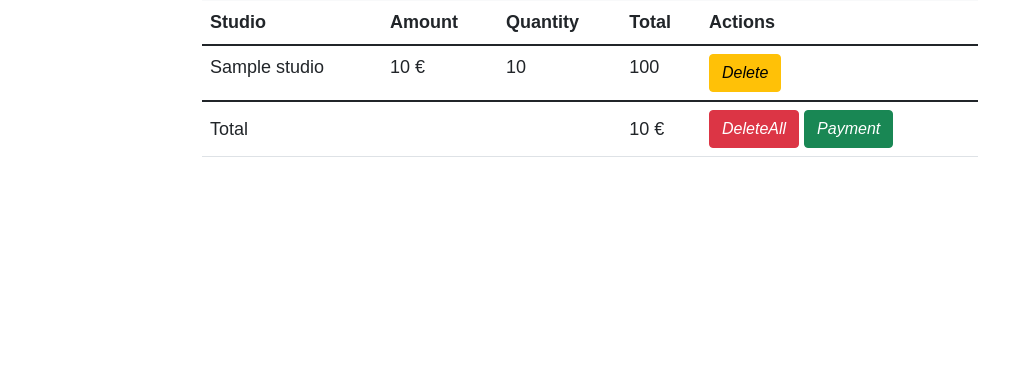
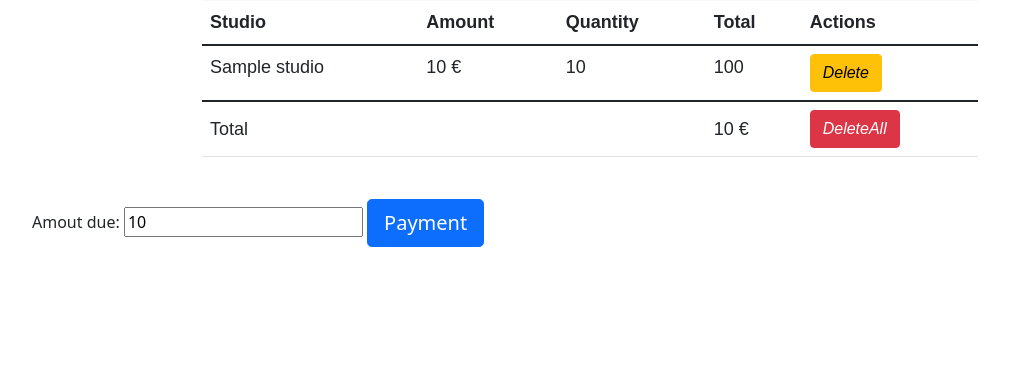
Before and after one commit to eddyRAJA/StudioLoc, a Symfony app: template templates/cart/index.html.twig in a window 1280 px wide. Shown: the part 421-800 px from the top of the page, without its empty margins (50-1059 px from the left). Run offline with Twig, Linux system fonts and the light colour scheme; the template is opened without the code that fills it: most values are stand-ins (such as "Sample title", 1, 10 or a date in 2020); some libraries are stand-ins or nearby versions.

Commit message:
I have the amount

```diff
--- a/src/Controller/CartController.php
+++ b/src/Controller/CartController.php
@@ -38,7 +38,7 @@ class CartController extends AbstractController
 
         //build data
         $dataCady = [];
-        $total = 0;
+        $total = 0.00;
         //dd($cady);
 
         foreach ($cady as $id => $quantity) {
@@ -46,6 +46,8 @@ class CartController extends AbstractController
 
             $studioId = $reservation->getStudio()->getId();
             $studio = $studioRepository->findById($studioId);
+
+            dd($reservation);
 
             $dataCady[] = [
                 "reservation" => $reservation,
--- a/templates/cart/index.html.twig
+++ b/templates/cart/index.html.twig
@@ -67,26 +67,34 @@
             </tr>
           {% endfor %}
         </tbody>
+        {% if dataCady %}
           <tfoot>
             <tr>
               <td colspan="3">Total</td>
               <td>{{ total }}
                 €</td>
               <td>
-              {% if dataCady %}
                 <a href="{{ path('cart_delete_all') }}" class="btn btn-danger">
                   <i class="bi bi-cart-x">DeleteAll</i>
                 </a>
-                <a href="" class="btn btn-success">
-                  <i class="bi bi-cart-x">Payment</i>
-                </a>
-              {% endif %}
 
               </td>
             </tr>
           </tfoot>
+        {% endif %}
       </table>
     </div>
   </div>
 
+  {% if dataCady %}
+    <div>
+      <form action="/checkout" method="POST"></br>
+      <label for="amount">Amout due:
+      </label>
+      <input type="float" name="amount" id="amount" value="{{ total }}">
+      <button type="submit" class="btn btn-primary btn-lg">Payment</button>
+    </form>
+  </div>
+{% endif %}
+
 {% endblock %}
```
Also changed, not shown: src/Controller/PaymentController.php (+7 -3 lines). Lines whose indentation alone changed are shown as unchanged.
